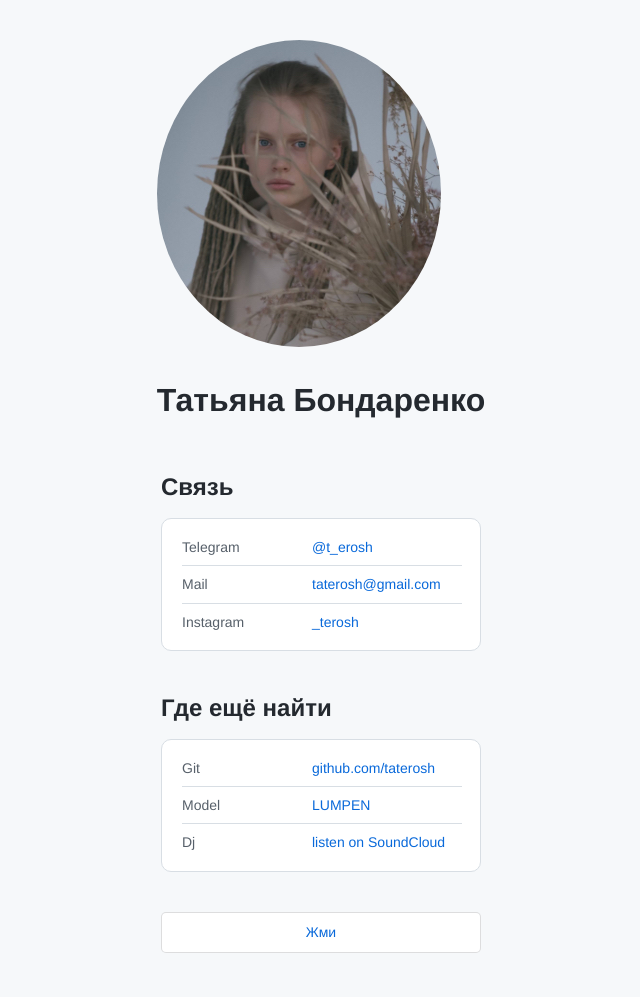
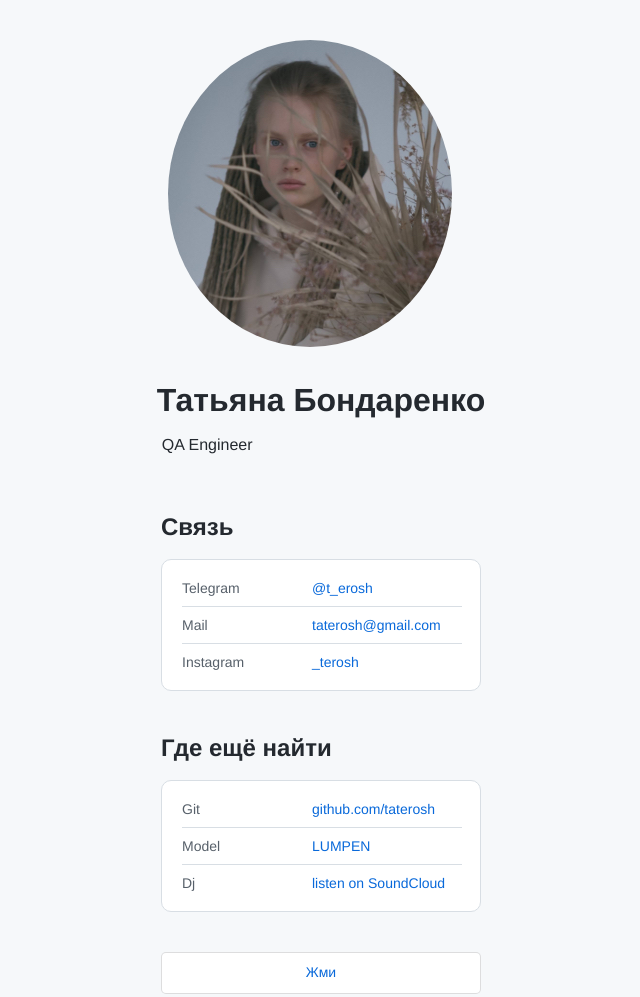
Before and after one commit to taterosh/CV, a plain HTML site: page index.html in a window 1280 px wide. Shown: the whole page, without its empty margins (319-959 px from the left). Drawn offline with Linux system fonts and the light colour scheme.

Commit message:
Новый тег - QA Engineer

```diff
--- a/index.html
+++ b/index.html
@@ -12,6 +12,7 @@
     <header class="header">
       <img class="header__avatar" src="./me1.jpg" alt="avatar" />
       <h1 class="header__title">Татьяна Бондаренко</h1>
+      <p >QA Engineer</p>
       <h3 class="header__subtitle"></h3>
     </header>
     <main>
--- a/style.css
+++ b/style.css
@@ -14,6 +14,7 @@ body {
 
 .header__avatar {
   border-radius: 50%;
+  margin-left: 11px
 }
 
 .header__title {
@@ -28,6 +29,10 @@ body {
   font-size: 16px;
   line-height: 1.4;
   margin: 0;
+}
+
+p {
+  margin-left: 5px;
 }
 
 .links {
```
